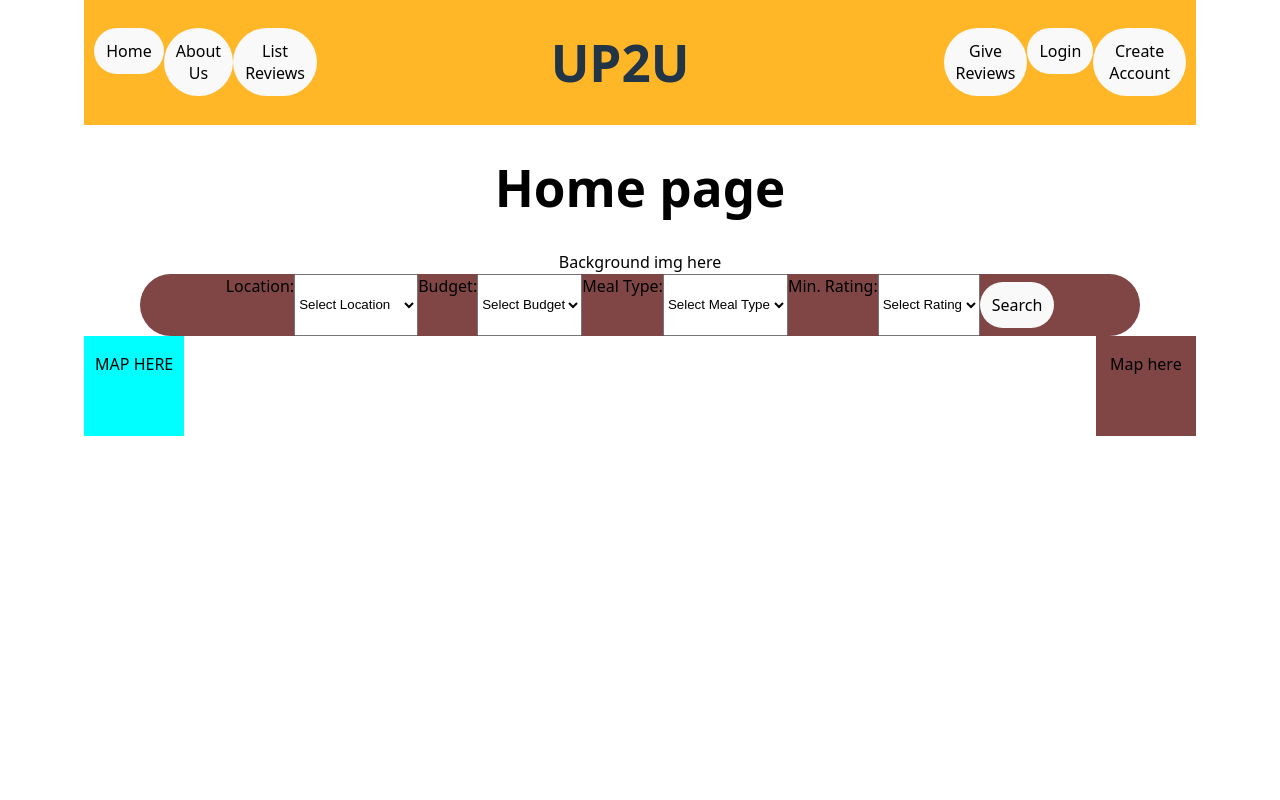
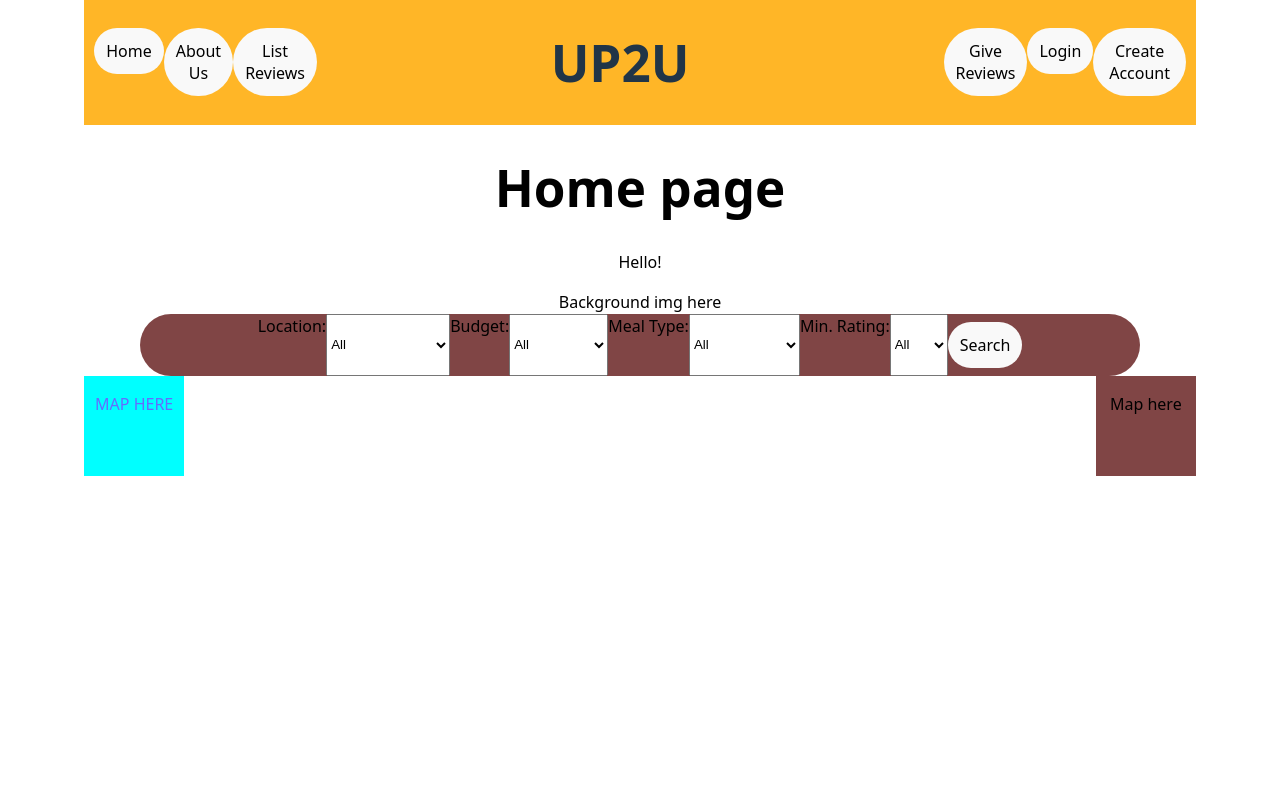
Before and after one commit to God3Tier/Heap_project, a React (Vite) app in the folder frontend/up2u-react/: page /#/ in a window 1280 px wide. Shown: the top 800 px of the page. Built offline with nearby package versions, Linux system fonts and the light colour scheme.

Commit message:
Revert "Aesthetics update"

```diff
--- a/frontend/up2u-react/src/pages/home.jsx
+++ b/frontend/up2u-react/src/pages/home.jsx
@@ -1,48 +1,56 @@
-import { useState } from "react"
+import { useEffect, useState } from "react"
 import { data, Link } from "react-router-dom";
 import '../style/Home.css'
 
 export function Home(){
-    const [location, setLocation] = useState();
-    const [budget, setBudget] = useState();
-    const [meal, setMeal] = useState();
-    const [minRating, setMinRating] = useState();
+    const [location, setLocation] = useState("all");
+    const [budget, setBudget] = useState("all");
+    const [mealType, setMeal] = useState("all");
+    const [rating, setRating] = useState("all");
+    const [user, setUser] = useState("");
 
     const dataToPass = {
-        location, budget, meal, minRating
+        location, budget, mealType, rating
     };
+
+    // setting user to show on frontend
+    useEffect(() => {
+        if(localStorage.getItem('username') != null){
+            setUser(" " + localStorage.getItem('username'));
+        }
+    }, []);
 
     return(
         <div className="home-body">
             <h1>Home page</h1>
+            <p>Hello{user}!</p>
 
             <div className="topBody">
                 <label>Background img here</label>
                 <nav className="searchBar">
                     <label>Location:</label>
-                    <select value={location}
+                    <select defaultValue="all"
                             onChange={e => setLocation(e.target.value)}>
-                        <option selected disabled>Select Location</option>
-                        <option value="all">ALL</option>
+                        <option value="all">All</option>
                         <option value="Bencoolen MRT">Bencoolen MRT</option>
                         <option value="Bras Basah MRT">Bras Basah MRT</option>
                         <option value="City Hall MRT">City Hall MRT</option>
                         <option value="Bugis MRT">Bugis MRT</option>
                     </select>
                     <label>Budget:</label>
-                    <select value={budget}
+                    <select defaultValue="all"
                             onChange={e => setBudget(e.target.value)}>
-                        <option selected disabled>Select Budget</option>
-                        <option value="1">Less than 1</option>
-                        <option value="2">Less than 20</option>
-                        <option value="3">$$$</option>
-                        <option value="4">$$$$</option>
-                        <option value="5">$$$$$</option>
+                        <option value="all">All</option>
+                        <option value="10">Less than 10</option>
+                        <option value="20">Less than 20</option>
+                        <option value="30">Less than 30</option>
+                        <option value="40">Less than 40</option>
+                        <option value="50">Less than 50</option>
                     </select>
                     <label>Meal Type:</label>
-                    <select value={meal}
+                    <select defaultValue="all"
                             onChange={e => setMeal(e.target.value)}>
-                        <option selected disabled>Select Meal Type</option>
+                        <option value="all">All</option>
                         <optgroup label="Asian">
                             <option value="chinese">Chinese</option>
                             <option value="japanese">Japanese</option>
@@ -51,20 +59,17 @@ export function Home(){
                             <option value="local">Local</option>
                             <option value="malay">Malay</option>
                         </optgroup>
-
                         <optgroup label="Western">
                             <option value="italian">Italian</option>
                             <option value="french">French</option>
                             <option value="international">International</option>
                             <option value="fast_food">Fast Food</option>
                         </optgroup>
-
                             <optgroup label="Vegetarian & Healthy">
                             <option value="vegetarian">Vegetarian</option>
                             <option value="light_meal">Light Meal</option>
                             <option value="salad">Salad</option>
                         </optgroup>
-
                         <optgroup label="Desserts & Snacks">
                             <option value="dessert">Dessert</option>
                             <option value="snack">Snacks</option>
@@ -73,9 +78,9 @@ export function Home(){
                         </optgroup>
                     </select>
                     <label>Min. Rating:</label>
-                    <select value={minRating}
-                            onChange={e => setMinRating(e.target.value)}>
-                        <option selected disabled>Select Rating</option>
+                    <select defaultValue="all"
+                            onChange={e => setRating(e.target.value)}>
+                        <option value="all">All</option>
                         <option value="1">1 Star</option>
                         <option value="2">2 Star</option>
                         <option value="3">3 Star</option>
@@ -87,7 +92,7 @@ export function Home(){
             </div>
             <div className="mapBody">
                 <div className="map">
-                    <p>MAP HERE</p>
+                    <Link to="/maps"><p>MAP HERE</p></Link>
                 </div>
                 <div className="map2">
                     <p>Map here</p>
--- a/frontend/up2u-react/src/pages/login.jsx
+++ b/frontend/up2u-react/src/pages/login.jsx
@@ -38,7 +38,6 @@ export function Login(){
     };
 
     return(
-
       <div className="login-body">
         <h1>Login page</h1>
         <form className="login-form" onSubmit={(e) => e.preventDefault()}>
@@ -59,9 +58,8 @@ export function Login(){
             onChange={(e) => setPassword(e.target.value)}
           />
           <button onClick={loginRequest}>Login</button>
-                <button onClick={logout}>Logout</button>
         </form>
         <p>{allow}</p>
       </div>
-          );
+    )
 }
--- a/frontend/up2u-react/src/pages/signup.jsx
+++ b/frontend/up2u-react/src/pages/signup.jsx
@@ -1,6 +1,7 @@
 import '../style/SignUp.css';
 import axios from 'axios';
 import { useState } from 'react';
+import logo from "../assets/logo.png"
 
 export function SignUp() {
     const backendUrl = import.meta.env.VITE_BACKEND_URL;
@@ -37,11 +38,7 @@ export function SignUp() {
                 <img src="/assets/food-banner.png" alt="Food" />
             </div>
             <div className="right-panel">
-                <img className="logo" src="/assets/logo.png" alt="UP2U Logo" />
-                <button className="google-btn">Log in with Google</button>
-                <button className="singpass-btn">Sign up with Singpass</button>
-                <hr className="divider" />
-                <p className="or">OR</p>
+                <img className="logo" src={logo} alt="UP2U Logo" />
 
                 <label htmlFor="username">Email</label>
                 <input
```
Also changed, not shown: frontend/up2u-react/src/style/Home.css (line endings or trailing spaces), frontend/up2u-react/src/style/Login.css (line endings or trailing spaces), frontend/up2u-react/src/style/SignUp.css (line endings or trailing spaces). Lines whose indentation alone changed are shown as unchanged.
